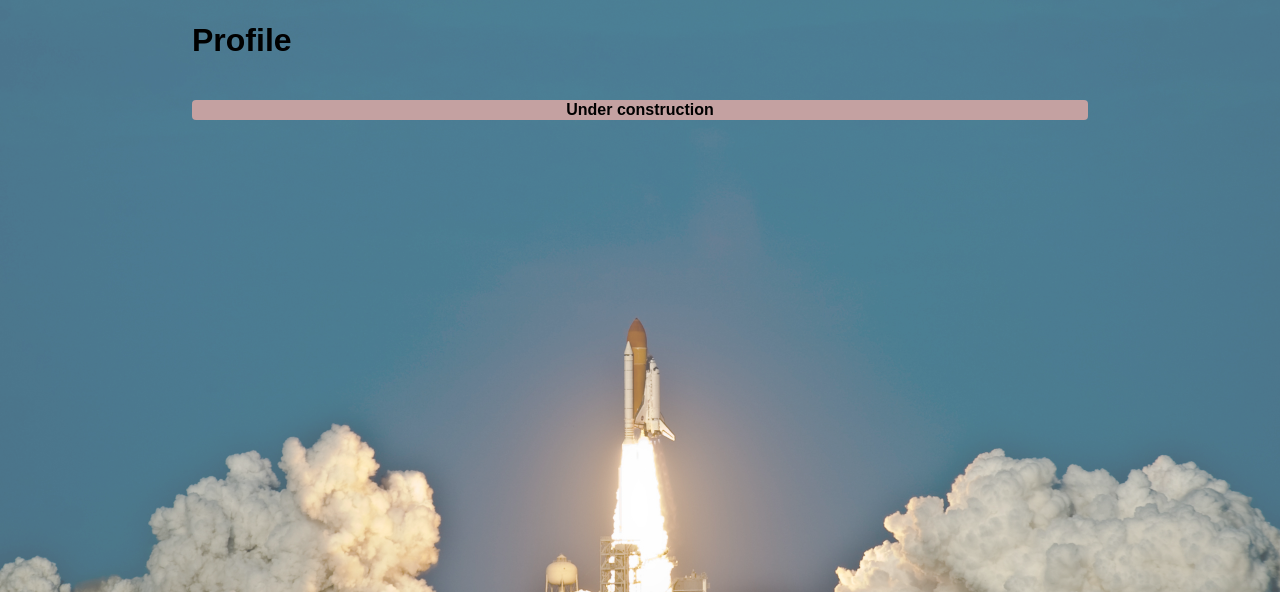
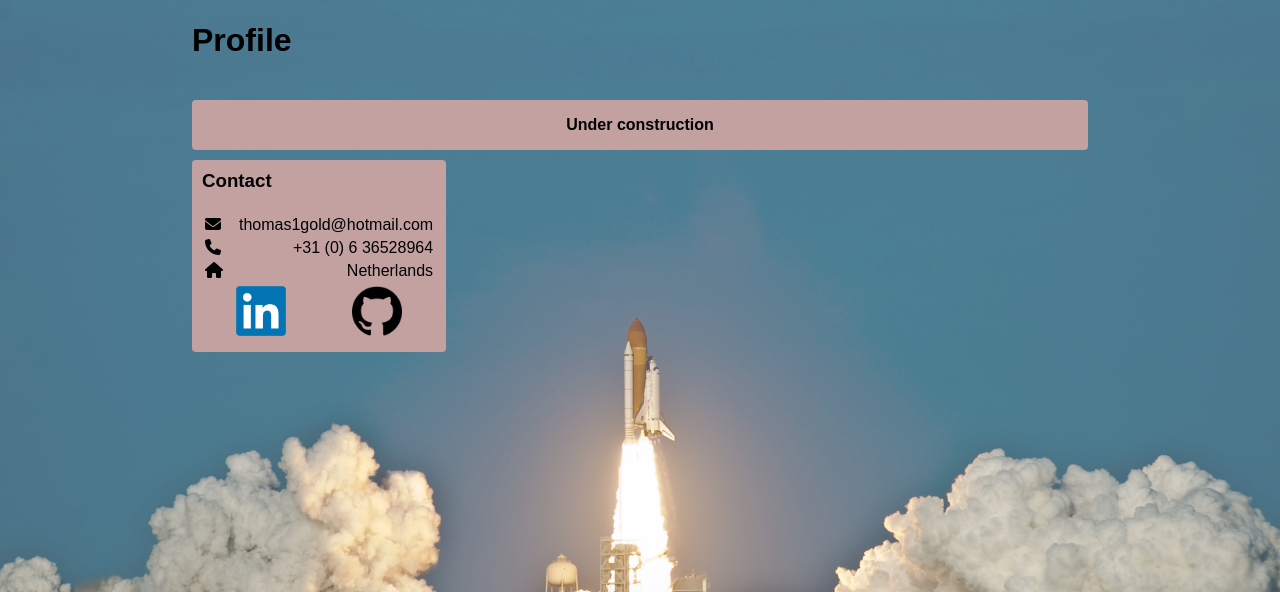
Before and after one commit to thomas7392/Olympus-Awakens, a Flask app: page /profile in a window 1280 px wide. Shown: the part 80-672 px from the top of the page. Run offline with Flask 2, Linux system fonts and the light colour scheme; some libraries are stand-ins or nearby versions.

Commit message:
Create contacts at profile page and include favicon

```diff
--- a/get_tle_sql.py
+++ b/get_tle_sql.py
@@ -110,6 +110,7 @@ def connect_with_connector(database) -> sqlalchemy.engine.base.Engine:
         "mysql+pymysql://",
         creator=getconn,
     )
+
     return connector, pool
 
 def add_satellite(norad, tle_lines):
--- a/main.py
+++ b/main.py
@@ -1,7 +1,7 @@
 from flask import Flask, render_template, request, jsonify, send_from_directory
 from flask_googlemaps import GoogleMaps, Map
-import time
 import os.path
+import os
 
 from satellite_tracker import get_ground_track, get_current_satellite_position
 from utils import get_secret
@@ -16,6 +16,11 @@ else:
 app = Flask(__name__)
 
 GoogleMaps(app, key=maps_api_key)
+
+@app.route('/favicon.ico')
+def favicon():
+    return send_from_directory(os.path.join(app.root_path, 'static/'),
+        'favicon.ico')
 
 @app.route("/")
 def home():
--- a/static/css/template.css
+++ b/static/css/template.css
@@ -45,17 +45,26 @@ div.content {
   position:relative;
 }
 
-div.under_construction {
+div.red_wide_block {
   background-color: rgb(196, 161, 161);
   color: black;
   width: 100%;
   word-wrap: break-word;
   text-align: center;
   font-weight: bold;
+}
+
+div.round_edges{
   border-top-left-radius: 0.25rem;
   border-top-right-radius: 0.25rem;
   border-bottom-right-radius: 0.25rem;
   border-bottom-left-radius: 0.25rem;
+}
+
+div.contacts {
+  display: inline-block;
+  margin-top: 10px;
+  background-color: rgb(196, 161, 161);
 }
 
 span.middle
@@ -316,7 +325,7 @@ div.satellite_tracker_content {
   div.home_content {width:90%; padding-left: 5%; padding-right: 5%; margin: 0; padding-top: 20%; font-size: 22px;}
   div.content {width:80%; padding-left: 10%; padding-right: 10%; margin: 0;}
 
-  div.satellite_tracker_content {width:94%; padding-left: 3%; padding-right: 3%; margin: 0; padding-top: 10%; font-size: 22px;}
+  div.satellite_tracker_content {width:94%; margin-left: 3%; margin-right: 3%; margin-top: 10%; padding: 0px; font-size: 22px;}
   .choose_satellite{width: 100%; margin-top: 10%; padding: 0px;}
   .tracker_info{width:100%; }
   .tracker_map{width:100%; }
@@ -358,4 +367,12 @@ div.satellite_tracker_content {
     padding: 0px 2%;
   }
 
+  div.contacts {
+    display: inline-block;
+    width: 100%;
+    margin-top: 10px;
+    padding: 0px;
+    background-color: rgb(196, 161, 161);
+  }
+
 }
--- a/templates/home.html
+++ b/templates/home.html
@@ -13,12 +13,10 @@
             <p class="home" > Welcome, my name is Thomas Goldman and I'm an aerospace engineer. This page is a personal project
             to explore how websites are created and challenge myself to build web applications. So far,
             I have created an application that shows the current position of any satellite.</p>
-
           <div class="btn-group">
-            <button onclick="location.href='{{url_for('profile')}}'" ><i class='fa fa-fw fa-home'></i>&nbsp;&nbsp;My Profile</button>
-            <button onclick="location.href='{{url_for('satellite_tracker')}}'"><i class='fas fa-satellite'></i>&nbsp;&nbsp;Satellite Tracker</button>
+            <button onclick= "location.href='{{url_for('profile')}}'" ><i class='fa-solid fa-user'></i>&nbsp;&nbsp;My Profile</button>
+            <button onclick= "location.href='{{url_for('satellite_tracker')}}'"><i class='fas fa-satellite'></i>&nbsp;&nbsp;Satellite Tracker</button>
           </div>
-
         </div>
       </div>
       {% endblock %}
--- a/templates/profile.html
+++ b/templates/profile.html
@@ -10,8 +10,32 @@
       <div class= "sts_background">
         <div class="content">
             <h1> Profile </h1> <br>
-            <div class="under_construction">
-                Under construction
+            <div class="red_wide_block round_edges">
+                <span class="middle"> Under construction </span>
+            </div>
+            <div class="contacts round_edges">
+                <h3 style ="margin-top: 10px; padding: 0px 10px;"> Contact </h3>
+                <table style = "width: 100%; padding: 0px 10px;">
+                  <tr>
+                    <td style = "width: 30px;"><i class="fa fa-envelope" aria-hidden="true"></i></td> <td style = "text-align: right;"> thomas1gold@hotmail.com</td>
+                  </tr>
+                  <tr>
+                    <td style = "width: 30px;"><i class="fa fa-phone" aria-hidden="true"></i></td> <td style = "text-align: right;"> +31 (0) 6 36528964</td>
+                  </tr>
+                  <tr>
+                    <td style = "width: 30px;"><i class="fa fa-home" aria-hidden="true"></i></td> <td style = "text-align: right;"> Netherlands</td>
+                  </tr>
+                </table>
+                <table style = "width: 100%; padding: 0px 10px;">
+                  <tr>
+                    <td style = "text-align: center; font-size: 50px;">
+                      <a target = "_blank" href="https://www.linkedin.com/in/tcgoldman"><img src="{{url_for('static', filename='linkedin.png')}}" width="50" height="50"></a>
+                    </td>
+                    <td style = "text-align: center; font-size: 50px;"><a target = "_blank" href="https://github.com/thomas7392/">
+                      <img src="{{url_for('static', filename='github.png')}}" width="50" height="50"></a>
+                    </td>
+                  </tr>
+                </table>
             </div>
       </div>
       {% endblock %}
--- a/templates/template.html
+++ b/templates/template.html
@@ -1,5 +1,4 @@
 <!DOCTYPE html>
-
 <html lang="en" dir="ltr">
   <head>
     <script type="text/javascript">
@@ -21,7 +20,7 @@
     <meta name="viewport" content="width=device-width, initial-scale=1.0, minimum-scale=1.0, maximum-scale=10.0">
     <script src="https://kit.fontawesome.com/840a04b753.js" crossorigin="anonymous"></script>
     <link rel="stylesheet" href="{{ url_for('static',     filename='css/template.css') }}">
-
+    <!-- <link rel="icon" type="image/ico" href="https://spanish-culture-project.thepeeps191.repl.co/static/favicon.ico"> -->
     <script>
     /* Set the width of the side navigation to 250px and the left margin of the page content to 250px */
       var open = false;
```
Also changed, not shown: templates/satellite_tracker.html (+5 -3 lines), static/favicon.ico (added), static/github.png (added), static/linkedin.png (added), 1 other file.
